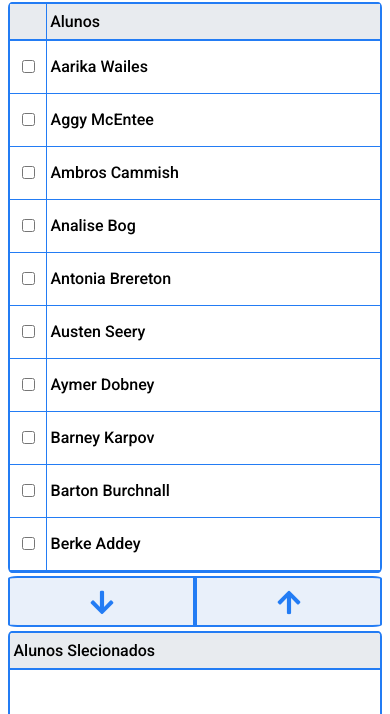
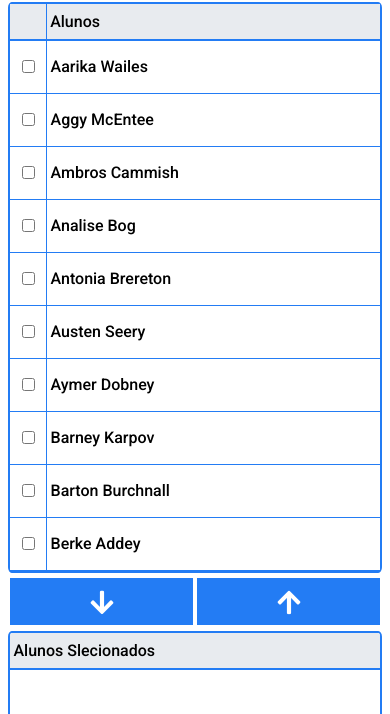
Before and after one commit to LucasKohler/Components-test, a website: page tab-menu/src/index.html in a window 390 px wide. Both pictures are taken after a click on the element "Selecionar Alunos". Shown: the part 130-844 px from the top of the page. Drawn offline with Linux system fonts and the light colour scheme.

Commit message:
responsividade v1 fix

```diff
--- a/tab-menu/src/style.css
+++ b/tab-menu/src/style.css
@@ -335,6 +335,14 @@ h1 {
 		color: #fff;
 		border: none;
 	}
+
+	.buttons button:nth-child(1):hover,
+	.buttons button:nth-child(2):hover {
+		transition: background 0.2s ease;
+		background-color: var(--main-color);
+		color: #fff;
+		border-color: #fff;
+	}
 }
 
 @media screen and (max-width: 480px) {
@@ -436,20 +444,14 @@ h1 {
 		margin-bottom: 1%;
 	}
 
-	.buttons button:nth-child(1) {
+	.buttons button:nth-child(1),
+	.buttons button:nth-child(2) {
+		background-color: var(--main-color);
+		color: #fff;
+		border-color: #fff;
 		margin: 0;
 		height: 100%;
 		width: 50%;
-		border-top-left-radius: 5%;
-		border-bottom-left-radius: 5%;
-	}
-
-	.buttons button:nth-child(2) {
-		margin: 0;
-		height: 100%;
-		width: 50%;
-		border-top-right-radius: 5%;
-		border-bottom-right-radius: 5%;
 	}
 
 	.container-selected {
```
